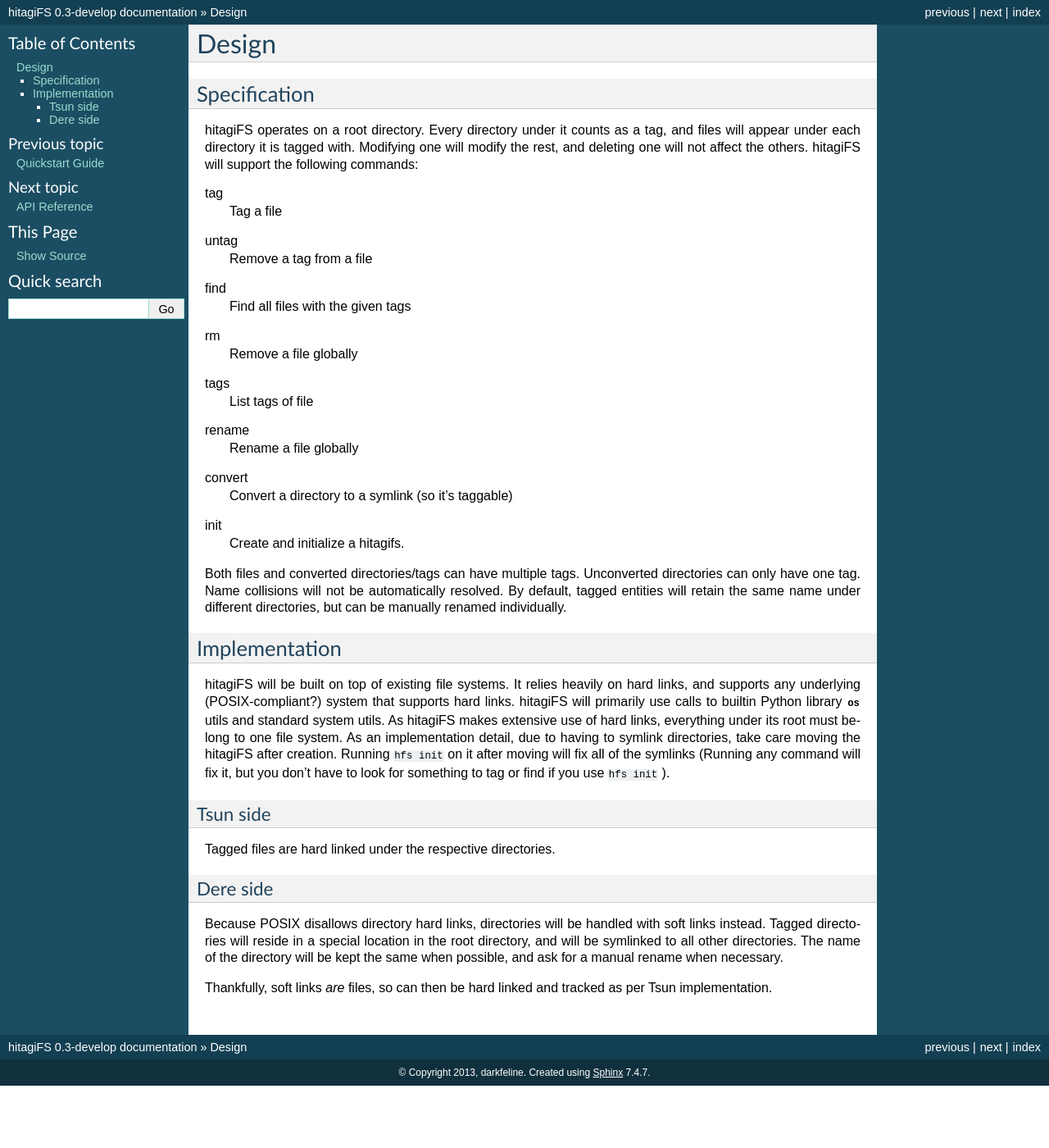
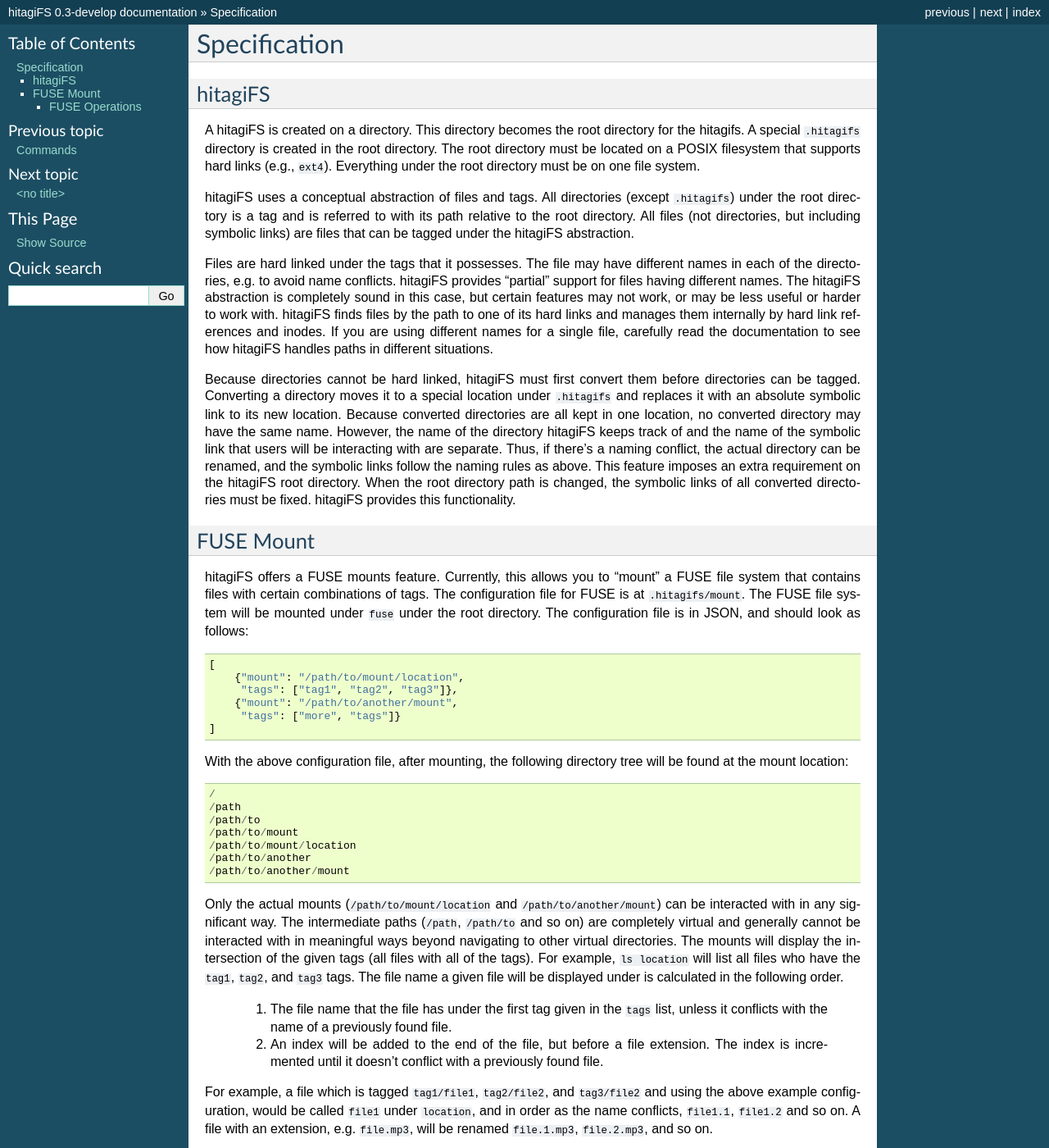
Before and after one commit to darkfeline/dantalian, a Sphinx documentation site: the page built from doc/specs.rst, in a window 1280 px wide and 1400 px high. Shown: the whole window at 82% size. Built offline with Sphinx 7.4.7, drawn with Linux system fonts in a browser that asks for light colours; some of the changed text lies outside the part shown.

Commit message:
Rewrite documentation

```diff
--- /dev/null
+++ b/doc/commands.rst
@@ -0,0 +1,5 @@
+Commands
+========
+
+.. automodule:: hitagifs.commands
+   :members:
--- a/doc/hitagifs.command.rst
+++ /dev/null
@@ -1,6 +0,0 @@
-:mod:`hitagifs.commands` — Commands
-===================================
-
-.. automodule:: hitagifs.commands
-    :members:
-    :undoc-members:
--- a/doc/hitagifs.fs.rst
+++ /dev/null
@@ -1,6 +0,0 @@
-:mod:`hitagifs.fs` — Virtual file system
-========================================
-
-.. automodule:: hitagifs.fs
-    :members:
-    :undoc-members:
--- a/doc/specs.rst
+++ b/doc/specs.rst
@@ -1,70 +1,97 @@
-******
-Design
-******
-
 Specification
 =============
 
-hitagiFS operates on a root directory.  Every directory under it counts as a
-tag, and files will appear under each directory it is tagged with.  Modifying
-one will modify the rest, and deleting one will not affect the others.
-hitagiFS will support the following commands:
+hitagiFS
+--------
 
-tag
-    Tag a file
+A hitagiFS is created on a directory.  This directory becomes the root
+directory for the hitagifs.  A special ``.hitagifs`` directory is created in
+the root directory.  The root directory must be located on a POSIX filesystem
+that supports hard links (e.g., ``ext4``).  Everything under the root directory
+must be on one file system.
 
-untag
-    Remove a tag from a file
+hitagiFS uses a conceptual abstraction of files and tags.  All directories
+(except ``.hitagifs``) under the root directory is a tag and is referred to
+with its path relative to the root directory.  All files (not directories, but
+including symbolic links) are files that can be tagged under the hitagiFS
+abstraction.
 
-find
-    Find all files with the given tags
+Files are hard linked under the tags that it possesses.  The file may have
+different names in each of the directories, e.g. to avoid name conflicts.
+hitagiFS provides "partial" support for files having different names.  The
+hitagiFS abstraction is completely sound in this case, but certain features may
+not work, or may be less useful or harder to work with.  hitagiFS finds files
+by the path to one of its hard links and manages them internally by hard link
+references and inodes.  If you are using different names for a single file,
+carefully read the documentation to see how hitagiFS handles paths in different
+situations.
 
-rm
-    Remove a file globally
+Because directories cannot be hard linked, hitagiFS must first convert them
+before directories can be tagged.  Converting a directory moves it to a special
+location under ``.hitagifs`` and replaces it with an absolute symbolic link to
+its new location.  Because converted directories are all kept in one location,
+no converted directory may have the same name.  However, the name of the
+directory hitagiFS keeps track of and the name of the symbolic link that users
+will be interacting with are separate.  Thus, if there's a naming conflict, the
+actual directory can be renamed, and the symbolic links follow the naming rules
+as above.  This feature imposes an extra requirement on the hitagiFS root
+directory.  When the root directory path is changed, the symbolic links of all
+converted directories must be fixed.  hitagiFS provides this functionality.
 
-tags
-    List tags of file
+FUSE Mount
+----------
 
-rename
-    Rename a file globally
+hitagiFS offers a FUSE mounts feature.  Currently, this allows you to "mount"
+a FUSE file system that contains files with certain combinations of tags.  The
+configuration file for FUSE is at ``.hitagifs/mount``.  The FUSE file system
+will be mounted under ``fuse`` under the root directory.  The configuration
+file is in JSON, and should look as follows::
 
-convert
-    Convert a directory to a symlink (so it's taggable)
+   [
+       {"mount": "/path/to/mount/location",
+        "tags": ["tag1", "tag2", "tag3"]},
+       {"mount": "/path/to/another/mount",
+        "tags": ["more", "tags"]}
+   ]
 
-init
-    Create and initialize a hitagifs.
+With the above configuration file, after mounting, the following directory tree
+will be found at the mount location::
 
-Both files and converted directories/tags can have multiple tags.  Unconverted
-directories can only have one tag.  Name collisions will not be automatically
-resolved.  By default, tagged entities will retain the same name under
-different directories, but can be manually renamed individually.
+   /
+   /path
+   /path/to
+   /path/to/mount
+   /path/to/mount/location
+   /path/to/another
+   /path/to/another/mount
 
-Implementation
-==============
+Only the actual mounts (``/path/to/mount/location`` and
+``/path/to/another/mount``) can be interacted with in any significant way.  The
+intermediate paths (``/path``, ``/path/to`` and so on) are completely virtual
+and generally cannot be interacted with in meaningful ways beyond navigating to
+other virtual directories.  The mounts will display the intersection of the
+given tags (all files with all of the tags).  For example, ``ls location`` will
+list all files who have the ``tag1``, ``tag2``, and ``tag3`` tags.  The file
+name a given file will be displayed under is calculated in the following order.
 
-hitagiFS will be built on top of existing file systems.  It relies heavily on
-hard links, and supports any underlying (POSIX-compliant?) system that supports
-hard links.  hitagiFS will primarily use calls to builtin Python library
-:mod:`os` utils and standard system utils.  As hitagiFS makes extensive use of
-hard links, everything under its root must belong to one file system.  As an
-implementation detail, due to having to symlink directories, take care moving
-the hitagiFS after creation.  Running ``hfs init`` on it after moving will
-fix all of the symlinks (Running any command will fix it, but you don't have to
-look for something to tag or find if you use ``hfs init`` ).
+   #. The file name that the file has under the first tag given in the ``tags``
+      list, unless it conflicts with the name of a previously found file.
+   #. An index will be added to the end of the file, but before a file
+      extension.  The index is incremented until it doesn't conflict with a
+      previously found file.
 
-Tsun side
----------
+For example, a file which is tagged ``tag1/file1``, ``tag2/file2``, and
+``tag3/file2`` and using the above example configuration, would be called
+``file1`` under ``location``, and in order as the name conflicts, ``file1.1``,
+``file1.2`` and so on.  A file with an extension, e.g. ``file.mp3``, will be
+renamed ``file.1.mp3``, ``file.2.mp3``, and so on.
 
-Tagged files are hard linked under the respective directories.
+FUSE Operations
+^^^^^^^^^^^^^^^
 
-Dere side
----------
-
-Because POSIX disallows directory hard links, directories will be handled with
-soft links instead.  Tagged directories will reside in a special location in
-the root directory, and will be symlinked to all other directories.  The name
-of the directory will be kept the same when possible, and ask for a manual
-rename when necessary.
-
-Thankfully, soft links *are* files, so can then be hard linked and tracked as
-per Tsun implementation.
+FUSE intercepts calls to the kernel to perform file system operations, allowing
+it to present a file system API in user space.  How it behaves depends on how
+these operations are implemented.  As a rule of thumb, most operations
+performed beyond the designated mount points are forwarded to the underlying
+file system and are not permitted on the virtual directories before the
+designated mount points.
```
Also changed, not shown: doc/api.rst (+12 -3 lines), doc/index.rst (+6 -4 lines), doc/quickstart.rst (+99 -99 lines), doc/fuse.rst (added).
